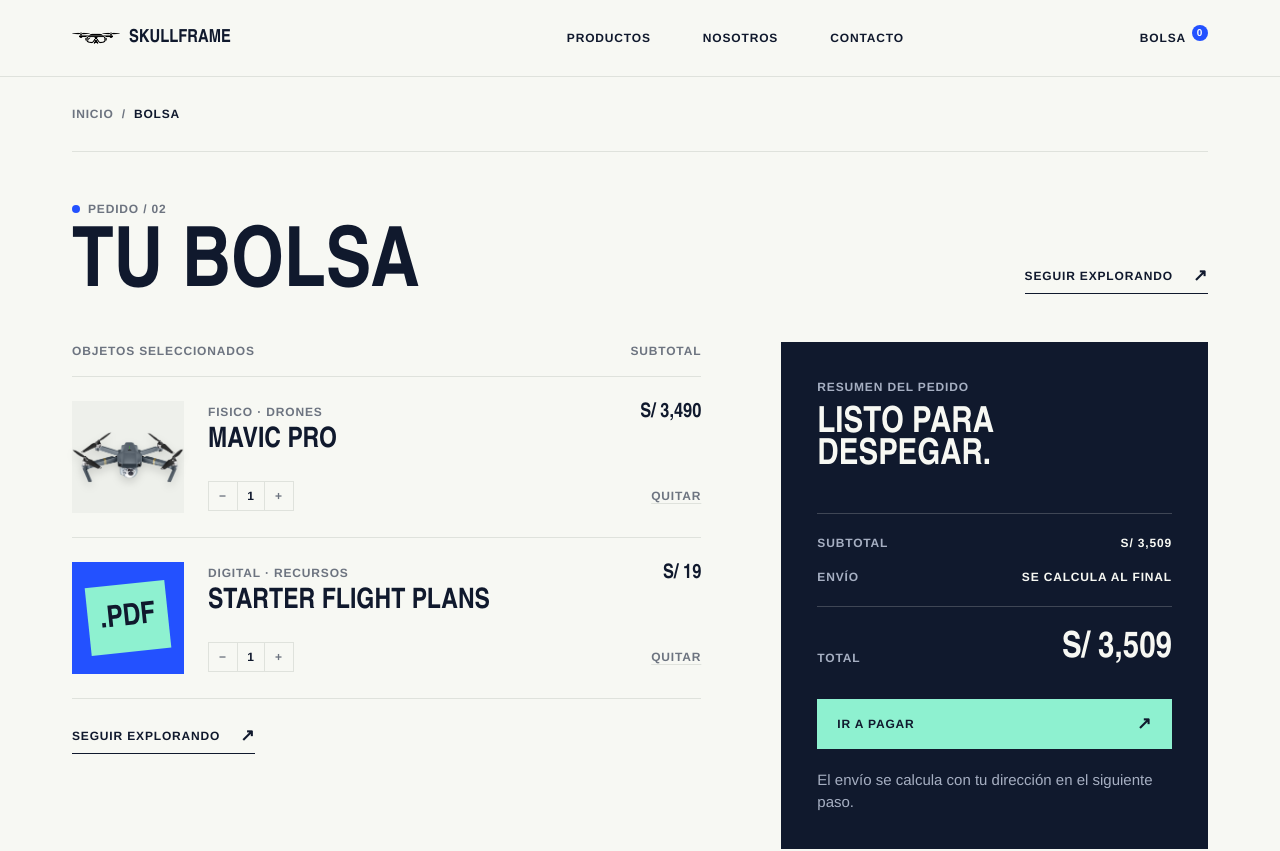
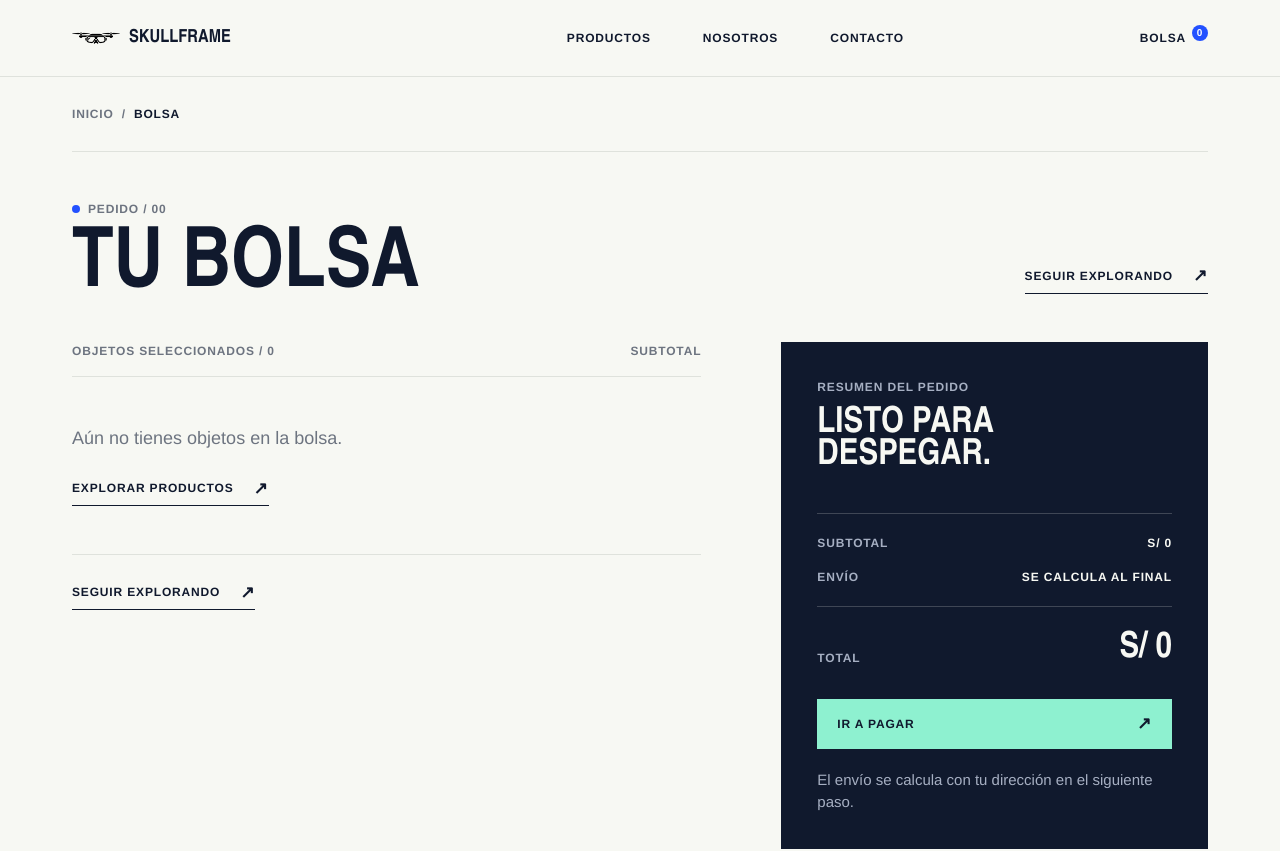
Before and after one commit to cjosue15/skullframe-strapi, a Next.js app: page /carrito in a window 1280 px wide. Shown: the top 851 px of the page. Built offline with nearby package versions, Linux system fonts and the light colour scheme.

Commit message:
feat: implement bag store functionality with add, update, and remove item capabilities

```diff
--- a/app/(site)/layout.tsx
+++ b/app/(site)/layout.tsx
@@ -1,10 +1,12 @@
 import type { ReactNode } from 'react';
+import { BagStoreHydrator } from '../components/bag-store-hydrator';
 import { SiteFooter } from '../components/site-footer';
 import { SiteHeader } from '../components/site-header';
 
 export default function SiteLayout({ children }: { children: ReactNode }) {
   return (
     <div className='min-h-screen bg-paper font-body text-ink'>
+      <BagStoreHydrator />
       <SiteHeader />
       {children}
       <SiteFooter />
--- /dev/null
+++ b/app/components/add-to-bag-button.tsx
@@ -0,0 +1,26 @@
+'use client';
+
+import { useState } from 'react';
+import { useBagStore } from '../stores/use-bag-store';
+import type { Product } from '../interfaces/store';
+
+export function AddToBagButton({ product }: { product: Product }) {
+  const [wasAdded, setWasAdded] = useState(false);
+  const addItem = useBagStore((state) => state.addItem);
+
+  const handleAdd = () => {
+    addItem(product);
+    setWasAdded(true);
+  };
+
+  return (
+    <button
+      className='absolute right-4 bottom-4 z-3 grid size-11 translate-y-3 cursor-pointer pointer-events-none place-items-center rounded-full border border-ink bg-paper text-2xl leading-none text-ink opacity-0 shadow-sm transition duration-300 ease-out group-hover:pointer-events-auto group-hover:translate-y-0 group-hover:opacity-100 group-focus-within:pointer-events-auto group-focus-within:translate-y-0 group-focus-within:opacity-100 hover:scale-105 hover:bg-blue hover:text-white focus-visible:scale-105 focus-visible:bg-blue focus-visible:text-white focus-visible:outline-2 focus-visible:outline-offset-2 focus-visible:outline-blue max-md:pointer-events-auto max-md:translate-y-0 max-md:opacity-100 motion-reduce:transition-none'
+      type='button'
+      aria-label={wasAdded ? product.title + ' añadido a la bolsa' : 'Añadir ' + product.title + ' a la bolsa'}
+      onClick={handleAdd}
+    >
+      <span aria-hidden='true'>{wasAdded ? '✓' : '+'}</span>
+    </button>
+  );
+}
--- a/app/components/cart-page.tsx
+++ b/app/components/cart-page.tsx
@@ -1,43 +1,19 @@
+'use client';
+
 import Image from 'next/image';
 import Link from 'next/link';
-import { products } from '../data/products';
+import { useBagStore } from '../stores/use-bag-store';
 import { Breadcrumbs } from './breadcrumbs';
 import { Container } from './container';
 import { Arrow, display, label, textLink } from './ui';
 
-const cartItems = [
-  { product: products[0], quantity: 1 },
-  { product: products[2], quantity: 1 },
-];
+export function CartPage() {
+  const items = useBagStore((state) => state.items);
+  const removeItem = useBagStore((state) => state.removeItem);
+  const updateQuantity = useBagStore((state) => state.updateQuantity);
+  const itemCount = items.reduce((total, item) => total + item.quantity, 0);
+  const subtotal = items.reduce((total, item) => total + item.price * item.quantity, 0);
 
-function CartPreview({ itemIndex }: { itemIndex: number }) {
-  const product = cartItems[itemIndex].product;
-
-  if (product.image) {
-    return (
-      <div className='flex aspect-square w-28 shrink-0 items-center justify-center bg-card-drone max-md:w-24'>
-        <Image
-          className='w-full drop-shadow-lg'
-          src={product.image}
-          alt={product.imageAlt ?? product.name}
-          width={240}
-          height={160}
-        />
-      </div>
-    );
-  }
-
-  return (
-    <div
-      className='flex aspect-square w-28 shrink-0 items-center justify-center bg-blue max-md:w-24'
-      aria-hidden='true'
-    >
-      <span className={display + ' -rotate-6 bg-aqua px-3 py-4 text-3xl text-ink'}>.PDF</span>
-    </div>
-  );
-}
-
-export function CartPage() {
   return (
     <main className='bg-paper pb-20 md:pb-32'>
       <Container>
@@ -47,7 +23,7 @@ export function CartPage() {
           <div className='flex items-end justify-between gap-6 max-md:items-start'>
             <div>
               <p className={label + ' flex items-center gap-2 text-micro text-muted'}>
-                <i className='block size-2 rounded-full bg-blue' /> PEDIDO / 02
+                <i className='block size-2 rounded-full bg-blue' /> PEDIDO / {itemCount.toString().padStart(2, '0')}
               </p>
               <h1 className={display + ' mt-5 text-section leading-display'}>Tu bolsa</h1>
             </div>
@@ -62,45 +38,52 @@ export function CartPage() {
                 className={label + ' flex justify-between border-b border-line pb-4 text-micro text-muted'}
                 id='cart-items-title'
               >
-                <span>OBJETOS SELECCIONADOS</span>
+                <span>OBJETOS SELECCIONADOS / {itemCount}</span>
                 <span>SUBTOTAL</span>
               </h2>
+              {items.length ? (
                 <ul>
-                {cartItems.map(({ product, quantity }, index) => (
+                  {items.map((product) => (
                     <li className='flex gap-6 border-b border-line py-6 max-md:gap-4' key={product.slug}>
-                    <CartPreview itemIndex={index} />
+                      <div className='relative aspect-square w-28 shrink-0 overflow-hidden bg-card-component max-md:w-24'>
+                        <Image className='object-cover' src={product.cover} alt={product.title} fill sizes='112px' />
+                      </div>
                       <div className='flex min-w-0 flex-1 flex-col justify-between py-0.5'>
                         <div className='flex items-start justify-between gap-5'>
                           <div>
                             <p className={label + ' text-micro text-muted'}>
-                            {product.kind} · {product.category}
+                              {product.type === 'DIGITAL' ? 'DESCARGABLE' : 'FÍSICO'} · {product.category}
                             </p>
                             <Link
                               className={display + ' mt-2 block text-product leading-product hover:text-blue'}
                               href={'/tienda/' + product.slug}
                             >
-                            {product.name}
+                              {product.title}
                             </Link>
                           </div>
-                        <strong className={display + ' shrink-0 text-xl leading-none'}>{product.price}</strong>
+                          <strong className={display + ' shrink-0 text-xl leading-none'}>
+                            S/ {product.price * product.quantity}
+                          </strong>
                         </div>
                         <div className='mt-5 flex items-center justify-between gap-4'>
                           <div
                             className={label + ' inline-flex items-center border border-line text-micro'}
-                          aria-label={'Cantidad de ' + product.name}
+                            aria-label={'Cantidad de ' + product.title}
                           >
                             <button
                               className='flex size-7 cursor-pointer items-center justify-center text-muted transition-colors hover:bg-soft-blue hover:text-ink'
                               type='button'
-                            aria-label={'Reducir cantidad de ' + product.name}
+                              aria-label={'Reducir cantidad de ' + product.title}
+                              onClick={() => updateQuantity(product.slug, product.quantity - 1)}
                             >
                               −
                             </button>
-                          <span className='grid size-7 place-content-center border-x border-line'>{quantity}</span>
+                            <span className='grid size-7 place-content-center border-x border-line'>{product.quantity}</span>
                             <button
                               className='flex size-7 cursor-pointer items-center justify-center text-muted transition-colors hover:bg-soft-blue hover:text-ink'
                               type='button'
-                            aria-label={'Aumentar cantidad de ' + product.name}
+                              aria-label={'Aumentar cantidad de ' + product.title}
+                              onClick={() => updateQuantity(product.slug, product.quantity + 1)}
                             >
                               +
                             </button>
@@ -111,6 +94,7 @@ export function CartPage() {
                               ' cursor-pointer text-micro text-muted underline decoration-line underline-offset-3 transition-colors hover:text-blue'
                             }
                             type='button'
+                            onClick={() => removeItem(product.slug)}
                           >
                             QUITAR
                           </button>
@@ -119,6 +103,14 @@ export function CartPage() {
                     </li>
                   ))}
                 </ul>
+              ) : (
+                <div className='border-b border-line py-12'>
+                  <p className='max-w-sm text-lg leading-copy text-muted'>Aún no tienes objetos en la bolsa.</p>
+                  <Link className={textLink + ' mt-7'} href='/tienda'>
+                    EXPLORAR PRODUCTOS <Arrow />
+                  </Link>
+                </div>
+              )}
               <Link className={textLink + ' mt-7 max-md:inline-flex'} href='/tienda'>
                 SEGUIR EXPLORANDO <Arrow />
               </Link>
@@ -137,7 +129,7 @@ export function CartPage() {
               <dl className={label + ' mt-10 space-y-4 border-y border-paper/20 py-5 text-micro'}>
                 <div className='flex justify-between gap-6'>
                   <dt className='text-muted-on-dark'>SUBTOTAL</dt>
-                  <dd>S/ 3,509</dd>
+                  <dd>S/ {subtotal}</dd>
                 </div>
                 <div className='flex justify-between gap-6'>
                   <dt className='text-muted-on-dark'>ENVÍO</dt>
@@ -146,7 +138,7 @@ export function CartPage() {
               </dl>
               <div className='mt-6 flex items-end justify-between gap-5'>
                 <span className={label + ' text-micro text-muted-on-dark'}>TOTAL</span>
-                <strong className={display + ' text-4xl leading-none'}>S/ 3,509</strong>
+                <strong className={display + ' text-4xl leading-none'}>S/ {subtotal}</strong>
               </div>
               <button
                 className={
--- a/app/components/site-header.tsx
+++ b/app/components/site-header.tsx
@@ -4,6 +4,7 @@ import Image from 'next/image';
 import Link from 'next/link';
 import { useEffect, useRef, useState } from 'react';
 import { createPortal } from 'react-dom';
+import { useBagStore } from '../stores/use-bag-store';
 import { Container } from './container';
 import { display, label } from './ui';
 
@@ -14,6 +15,7 @@ const navigation = [
 ];
 
 export function SiteHeader() {
+  const itemCount = useBagStore((state) => state.items.reduce((total, item) => total + item.quantity, 0));
   const [isVisible, setIsVisible] = useState(true);
   const [isMenuOpen, setIsMenuOpen] = useState(false);
   const lastScrollY = useRef(0);
@@ -108,7 +110,7 @@ export function SiteHeader() {
           <div className='flex items-center gap-4'>
             <Link className={label + ' flex items-center gap-1.5 uppercase'} href='/carrito' onClick={() => setIsMenuOpen(false)}>
               BOLSA{' '}
-              <sup className='flex size-4 items-center justify-center rounded-full bg-blue text-nano text-white'>0</sup>
+              <sup className='flex size-4 items-center justify-center rounded-full bg-blue text-nano text-white'>{itemCount}</sup>
             </Link>
             <button
               className='hidden size-11 cursor-pointer place-items-center text-ink max-md:grid'
@@ -163,7 +165,7 @@ export function SiteHeader() {
                       onClick={() => setIsMenuOpen(false)}
                     >
                       BOLSA{' '}
-                      <sup className='flex size-4 items-center justify-center rounded-full bg-blue text-nano text-white'>0</sup>
+                      <sup className='flex size-4 items-center justify-center rounded-full bg-blue text-nano text-white'>{itemCount}</sup>
                     </Link>
                     <button
                       className='grid size-11 cursor-pointer place-items-center text-ink'
--- /dev/null
+++ b/app/stores/use-bag-store.ts
@@ -0,0 +1,69 @@
+'use client';
+
+import { create } from 'zustand';
+import { createJSONStorage, persist } from 'zustand/middleware';
+import type { Product } from '../interfaces/store';
+
+export type BagItem = Pick<Product, 'slug' | 'title' | 'price' | 'type' | 'category' | 'cover'> & {
+  quantity: number;
+};
+
+type BagStore = {
+  items: BagItem[];
+  addItem: (product: Product) => void;
+  updateQuantity: (slug: string, quantity: number) => void;
+  removeItem: (slug: string) => void;
+};
+
+export const useBagStore = create<BagStore>()(
+  persist(
+    (set) => ({
+      items: [],
+      addItem: (product) => {
+        set((state) => {
+          const existingItem = state.items.find((item) => item.slug === product.slug);
+
+          if (existingItem) {
+            return {
+              items: state.items.map((item) =>
+                item.slug === product.slug ? { ...item, quantity: item.quantity + 1 } : item,
+              ),
+            };
+          }
+
+          return {
+            items: [
+              ...state.items,
+              {
+                slug: product.slug,
+                title: product.title,
+                price: product.price,
+                type: product.type,
+                category: product.category,
+                cover: product.cover,
+                quantity: 1,
+              },
+            ],
+          };
+        });
+      },
+      updateQuantity: (slug, quantity) => {
+        set((state) => ({
+          items:
+            quantity > 0
+              ? state.items.map((item) => (item.slug === slug ? { ...item, quantity } : item))
+              : state.items.filter((item) => item.slug !== slug),
+        }));
+      },
+      removeItem: (slug) => {
+        set((state) => ({ items: state.items.filter((item) => item.slug !== slug) }));
+      },
+    }),
+    {
+      name: 'skullframe-bag',
+      storage: createJSONStorage(() => localStorage),
+      partialize: (state) => ({ items: state.items }),
+      skipHydration: true,
+    },
+  ),
+);
--- a/package.json
+++ b/package.json
@@ -12,7 +12,8 @@
     "@strapi/blocks-react-renderer": "^1.0.2",
     "next": "16.3.4",
     "react": "19.2.8",
-    "react-dom": "19.2.8"
+    "react-dom": "19.2.8",
+    "zustand": "^5.0.15"
   },
   "devDependencies": {
     "@tailwindcss/postcss": "^4",
```
Also changed, not shown: app/components/bag-store-hydrator.tsx (added, +12 -0 lines), app/components/shop-product-card.tsx (+7 -3 lines), 1 other file (tests, documents, lock files or other folders). Lines whose indentation alone changed are shown as unchanged.
